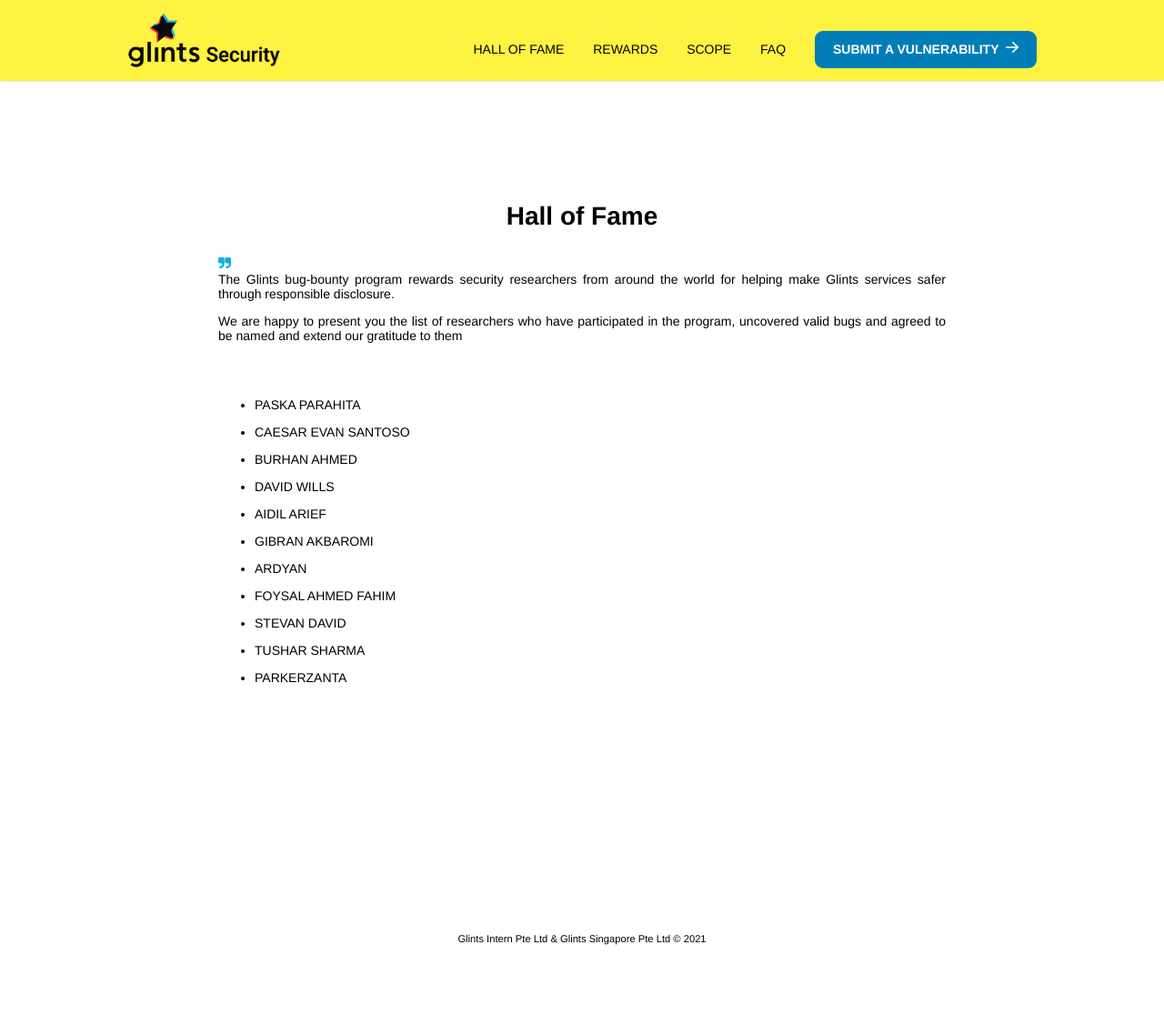
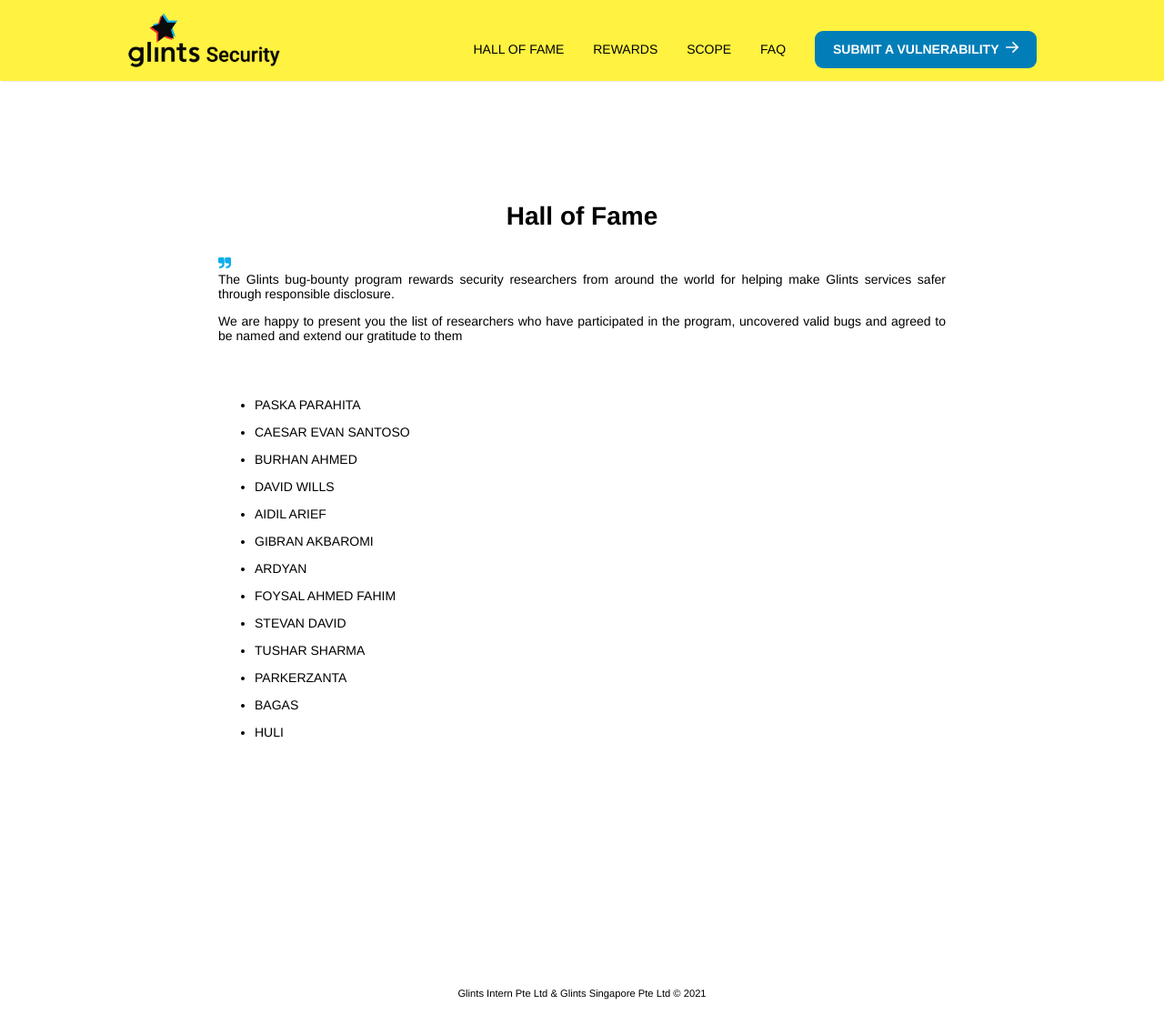
Before and after one commit to glints-dev/bug-bounty, a Jekyll site: the page built from _pages/hof.md, in a window 1280 px wide and 1127 px high. Shown: the whole window at 91% size. Built offline with Jekyll 4.4.1, drawn with Linux system fonts in a browser that asks for light colours.

Commit message:
Update hof.md

```diff
--- a/_pages/hof.md
+++ b/_pages/hof.md
@@ -36,4 +36,8 @@
 
 -   PARKERZANTA
 
+-   BAGAS
+
+-   HULI
+
 <img style="width:10%px;" src="/assets/200w.gif" alt="Glints Security">
```
